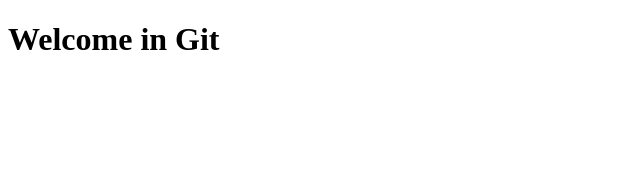
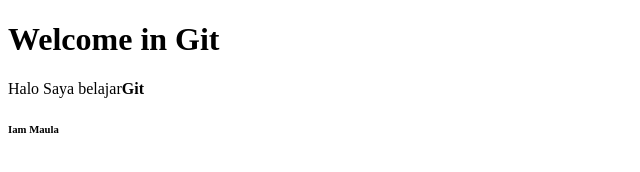
Before and after one commit to maula86/latihanGit, a plain HTML site: page index.html in a window 1280 px wide. Shown: the whole page, without its empty margins (0-640 px from the left). Drawn offline with Linux system fonts and the light colour scheme.

Commit message:
modif index

```diff
--- a/index.html
+++ b/index.html
@@ -8,5 +8,7 @@
 </head>
 <body>
     <h1>Welcome in Git</h1>
+    <p>Halo Saya belajar<b>Git</b></p>
+    <h6>Iam Maula</h6>
 </body>
 </html>
```
